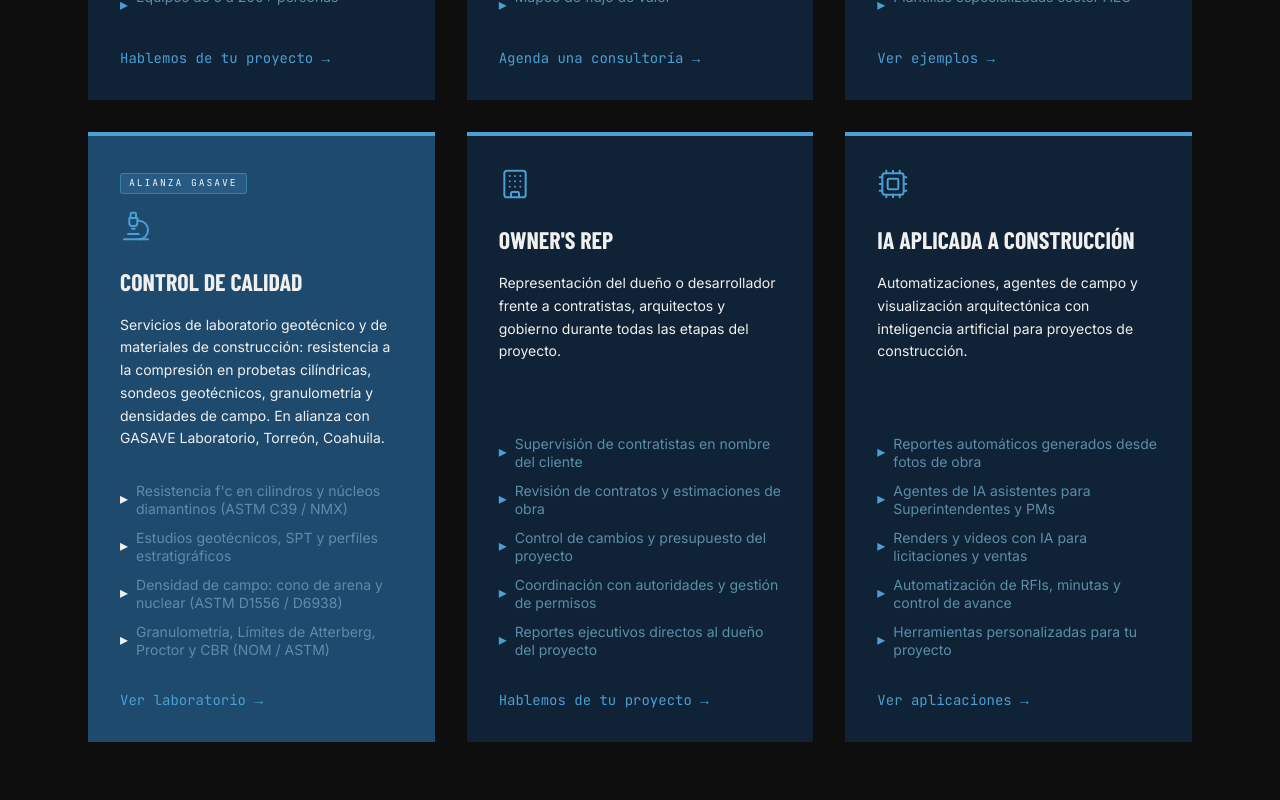
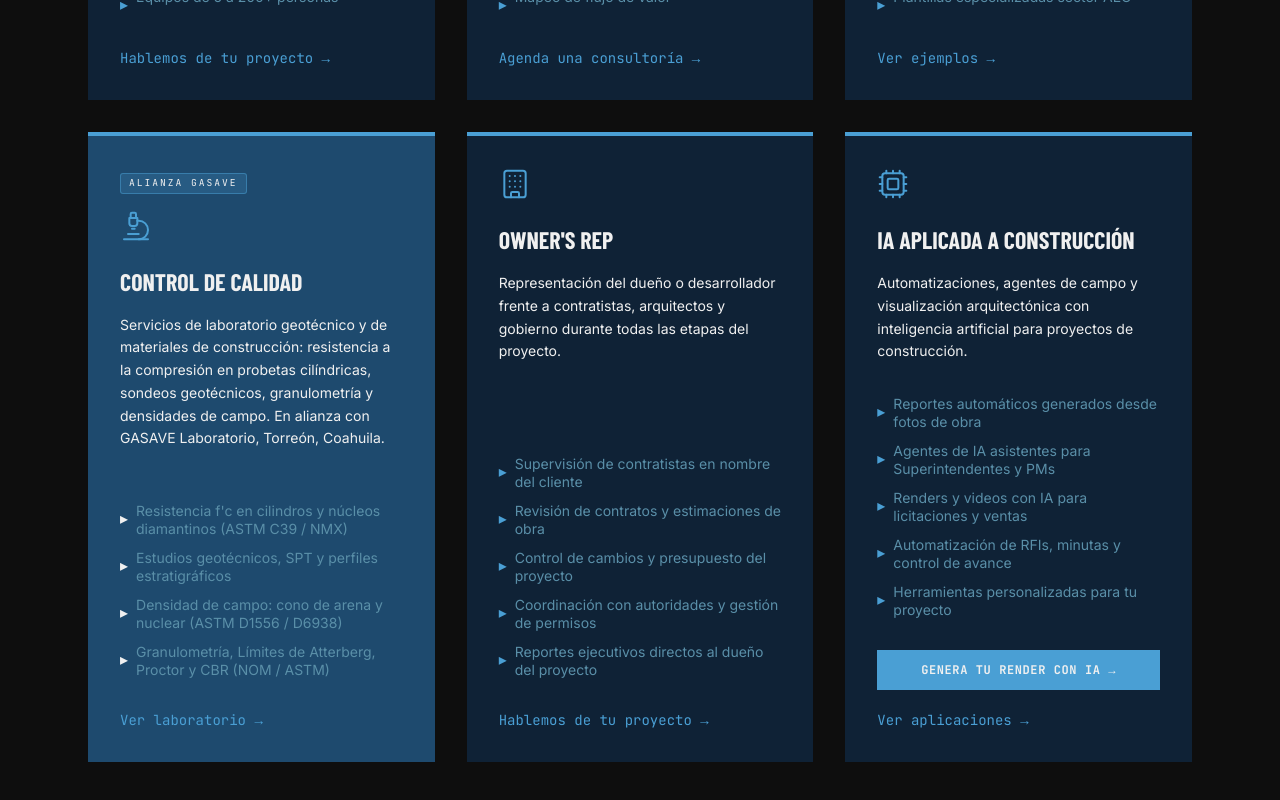
Before and after one commit to bennmendivil/MENDIVIL.BUILD, a React (Vite) app: page / in a window 1280 px wide. Shown: the part 8094-8894 px from the top of the page. Built offline with nearby package versions, Linux system fonts and the light colour scheme; a web font is replaced by a local one.

Commit message:
Agregar botón de M.B. Studio en tarjeta de IA

```diff
--- a/src/components/Services.tsx
+++ b/src/components/Services.tsx
@@ -143,15 +143,27 @@ const Services: React.FC = () => {
                   ))}
                 </ul>
 
+                <div className="mt-auto flex flex-col items-start gap-5 w-full">
+                  {index === 5 && (
+                    <a
+                      href="https://mendivil-build-studio.higgsfield.app"
+                      target="_blank"
+                      rel="noopener noreferrer"
+                      className="inline-flex justify-center items-center w-full bg-[#4A9FD4] text-[#F0F0F0] font-jetbrains text-xs tracking-wider py-3 px-4 hover:bg-[#3b8dbf] transition-colors uppercase font-bold"
+                    >
+                      {isEs ? "Genera tu render con IA →" : "Try our AI render tool →"}
+                    </a>
+                  )}
                   {isGasave || index === 4 || index === 5 ? (
-                  <a href={(card as any).link} target={isGasave ? "_blank" : "_self"} rel={isGasave ? "noopener noreferrer" : undefined} className={`font-jetbrains text-sm transition-colors mt-auto inline-flex items-center group-hover:translate-x-1 duration-300 ${isGasave ? 'text-[#4A9FD4] hover:text-white' : 'text-matteGold hover:text-white'}`}>
+                    <a href={(card as any).link} target={isGasave ? "_blank" : "_self"} rel={isGasave ? "noopener noreferrer" : undefined} className={`font-jetbrains text-sm transition-colors inline-flex items-center group-hover:translate-x-1 duration-300 ${isGasave ? 'text-[#4A9FD4] hover:text-white' : 'text-matteGold hover:text-white'}`}>
                       {card.cta}
                     </a>
                   ) : (
-                  <a href="#contact" className="font-jetbrains text-sm text-matteGold hover:text-white transition-colors mt-auto inline-flex items-center group-hover:translate-x-1 duration-300">
+                    <a href="#contact" className="font-jetbrains text-sm text-matteGold hover:text-white transition-colors inline-flex items-center group-hover:translate-x-1 duration-300">
                       {card.cta}
                     </a>
                   )}
+                </div>
               </div>
             );
           })}
```
Lines whose indentation alone changed are shown as unchanged.
